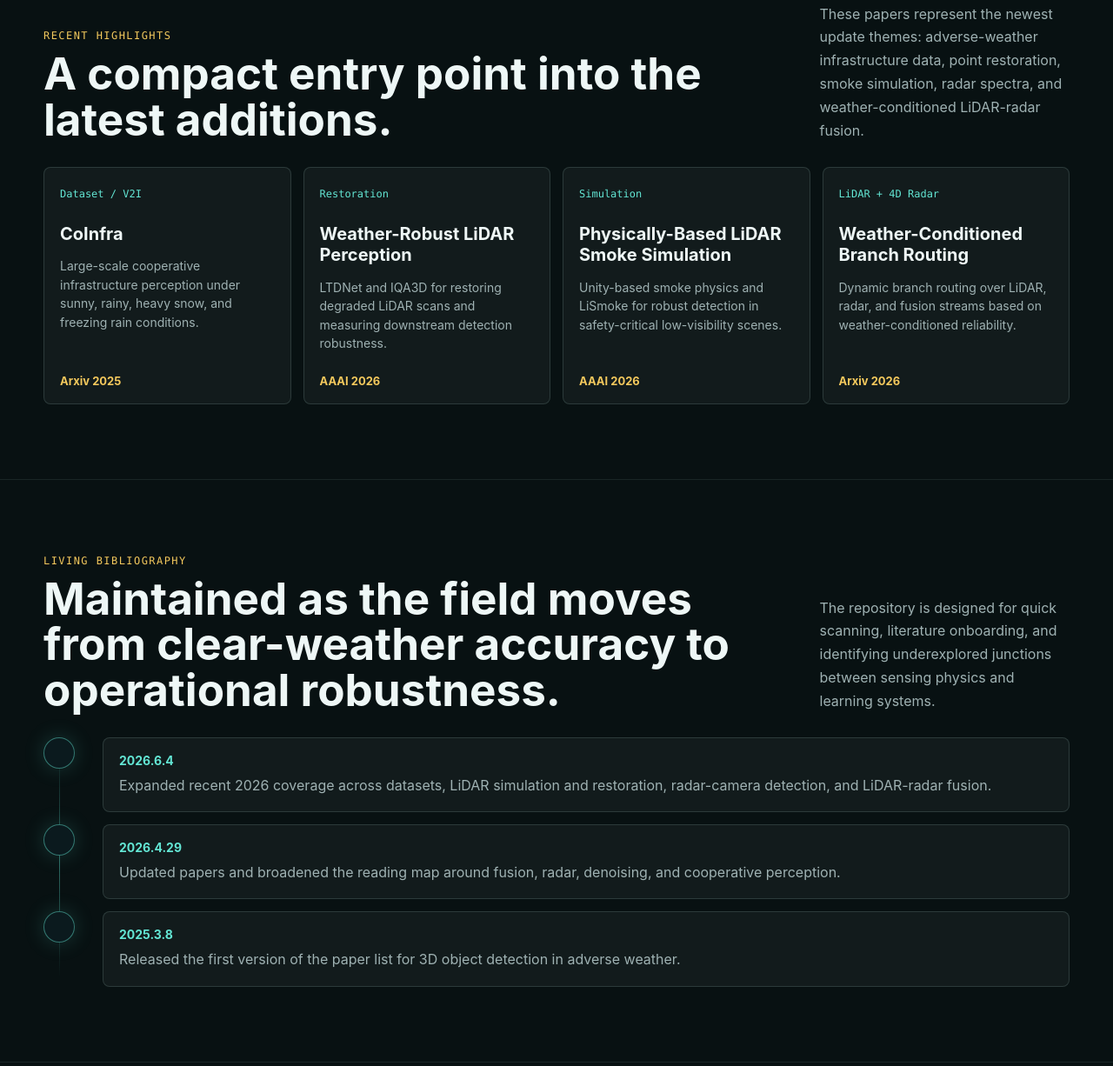
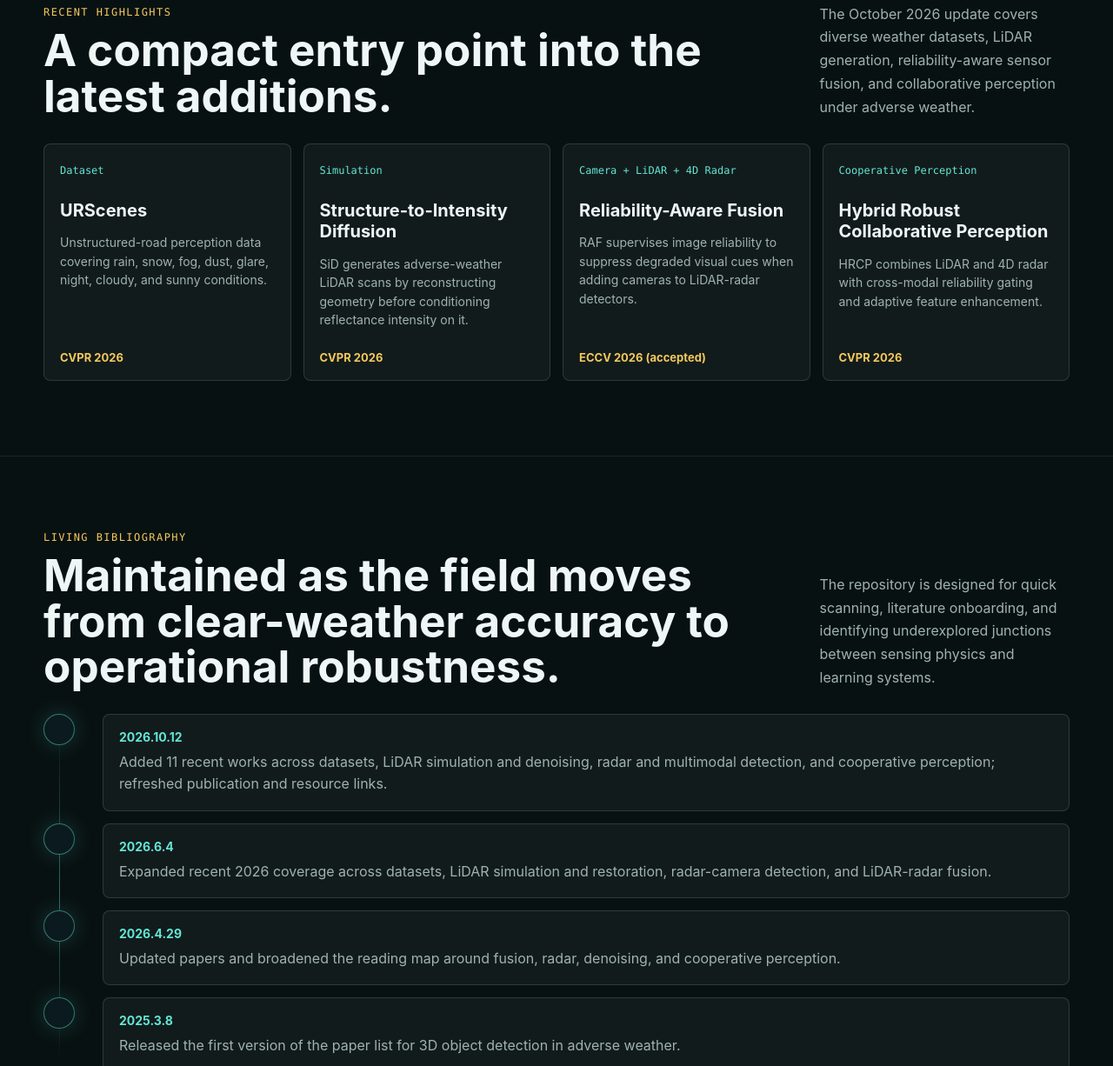
Before and after one commit to ylwhxht/Awesome-3D_Object_Detection_in_Adverse_Weather, a plain HTML site: page index.html in a window 1280 px wide. Shown: the part 2805-4031 px from the top of the page at 87% size. Drawn offline with Linux system fonts and the light colour scheme.

Commit message:
Update adverse-weather literature through October 2026
Add 11 recent works on adverse-weather datasets, LiDAR simulation and denoising, radar and multimodal detection, and cooperative perception.

Refresh publication and resource links for DiffFusion, DinoRADE, ASF, and 4-D Radar Meets LiDAR and Camera. Distinguish preprints, accepted papers, and online versus volume publication years.

Sync the project homepage highlights and update log. Titles, venues, and resource availability were checked against official proceedings, publisher records, arXiv, and author repositories.

```diff
--- a/index.html
+++ b/index.html
@@ -904,43 +904,43 @@
             <h2>A compact entry point into the latest additions.</h2>
           </div>
           <p class="section-lead">
-            These papers represent the newest update themes: adverse-weather infrastructure data, point restoration,
-            smoke simulation, radar spectra, and weather-conditioned LiDAR-radar fusion.
+            The October 2026 update covers diverse weather datasets, LiDAR generation, reliability-aware sensor
+            fusion, and collaborative perception under adverse weather.
           </p>
         </div>
 
         <div class="papers">
-          <a class="paper reveal" href="https://arxiv.org/abs/2507.02245">
+          <a class="paper reveal" href="https://openaccess.thecvf.com/content/CVPR2026/html/Liu_URScenes_A_Multi-scenario_Dataset_for_Unstructured_Road_Environments_CVPR_2026_paper.html">
             <div>
-              <span class="paper-tag">Dataset / V2I</span>
-              <h3>CoInfra</h3>
-              <p>Large-scale cooperative infrastructure perception under sunny, rainy, heavy snow, and freezing rain conditions.</p>
+              <span class="paper-tag">Dataset</span>
+              <h3>URScenes</h3>
+              <p>Unstructured-road perception data covering rain, snow, fog, dust, glare, night, cloudy, and sunny conditions.</p>
             </div>
-            <span class="venue">Arxiv 2025</span>
+            <span class="venue">CVPR 2026</span>
           </a>
-          <a class="paper reveal" href="https://ojs.aaai.org/index.php/AAAI/article/view/37873">
-            <div>
-              <span class="paper-tag">Restoration</span>
-              <h3>Weather-Robust LiDAR Perception</h3>
-              <p>LTDNet and IQA3D for restoring degraded LiDAR scans and measuring downstream detection robustness.</p>
-            </div>
-            <span class="venue">AAAI 2026</span>
-          </a>
-          <a class="paper reveal" href="https://ojs.aaai.org/index.php/AAAI/article/view/38348">
+          <a class="paper reveal" href="https://openaccess.thecvf.com/content/CVPR2026/html/Ni_Structure-to-Intensity_Diffusion_for_Adverse-Weather_LiDAR_Generation_CVPR_2026_paper.html">
             <div>
               <span class="paper-tag">Simulation</span>
-              <h3>Physically-Based LiDAR Smoke Simulation</h3>
-              <p>Unity-based smoke physics and LiSmoke for robust detection in safety-critical low-visibility scenes.</p>
+              <h3>Structure-to-Intensity Diffusion</h3>
+              <p>SiD generates adverse-weather LiDAR scans by reconstructing geometry before conditioning reflectance intensity on it.</p>
             </div>
-            <span class="venue">AAAI 2026</span>
+            <span class="venue">CVPR 2026</span>
           </a>
-          <a class="paper reveal" href="https://arxiv.org/abs/2604.05405">
+          <a class="paper reveal" href="https://arxiv.org/abs/2607.04587">
             <div>
-              <span class="paper-tag">LiDAR + 4D Radar</span>
-              <h3>Weather-Conditioned Branch Routing</h3>
-              <p>Dynamic branch routing over LiDAR, radar, and fusion streams based on weather-conditioned reliability.</p>
+              <span class="paper-tag">Camera + LiDAR + 4D Radar</span>
+              <h3>Reliability-Aware Fusion</h3>
+              <p>RAF supervises image reliability to suppress degraded visual cues when adding cameras to LiDAR-radar detectors.</p>
             </div>
-            <span class="venue">Arxiv 2026</span>
+            <span class="venue">ECCV 2026 (accepted)</span>
+          </a>
+          <a class="paper reveal" href="https://openaccess.thecvf.com/content/CVPR2026/html/Yang_Hybrid_Robust_Collaborative_Perception_with_LiDAR-4D_Radar_Fusion_under_Adverse_CVPR_2026_paper.html">
+            <div>
+              <span class="paper-tag">Cooperative Perception</span>
+              <h3>Hybrid Robust Collaborative Perception</h3>
+              <p>HRCP combines LiDAR and 4D radar with cross-modal reliability gating and adaptive feature enhancement.</p>
+            </div>
+            <span class="venue">CVPR 2026</span>
           </a>
         </div>
       </div>
@@ -960,6 +960,13 @@
         </div>
 
         <div class="timeline">
+          <div class="time-item reveal">
+            <span class="time-dot" aria-hidden="true"></span>
+            <div class="time-body">
+              <strong>2026.10.12</strong>
+              <p>Added 11 recent works across datasets, LiDAR simulation and denoising, radar and multimodal detection, and cooperative perception; refreshed publication and resource links.</p>
+            </div>
+          </div>
           <div class="time-item reveal">
             <span class="time-dot" aria-hidden="true"></span>
             <div class="time-body">
```
Also changed, not shown: README.md.
